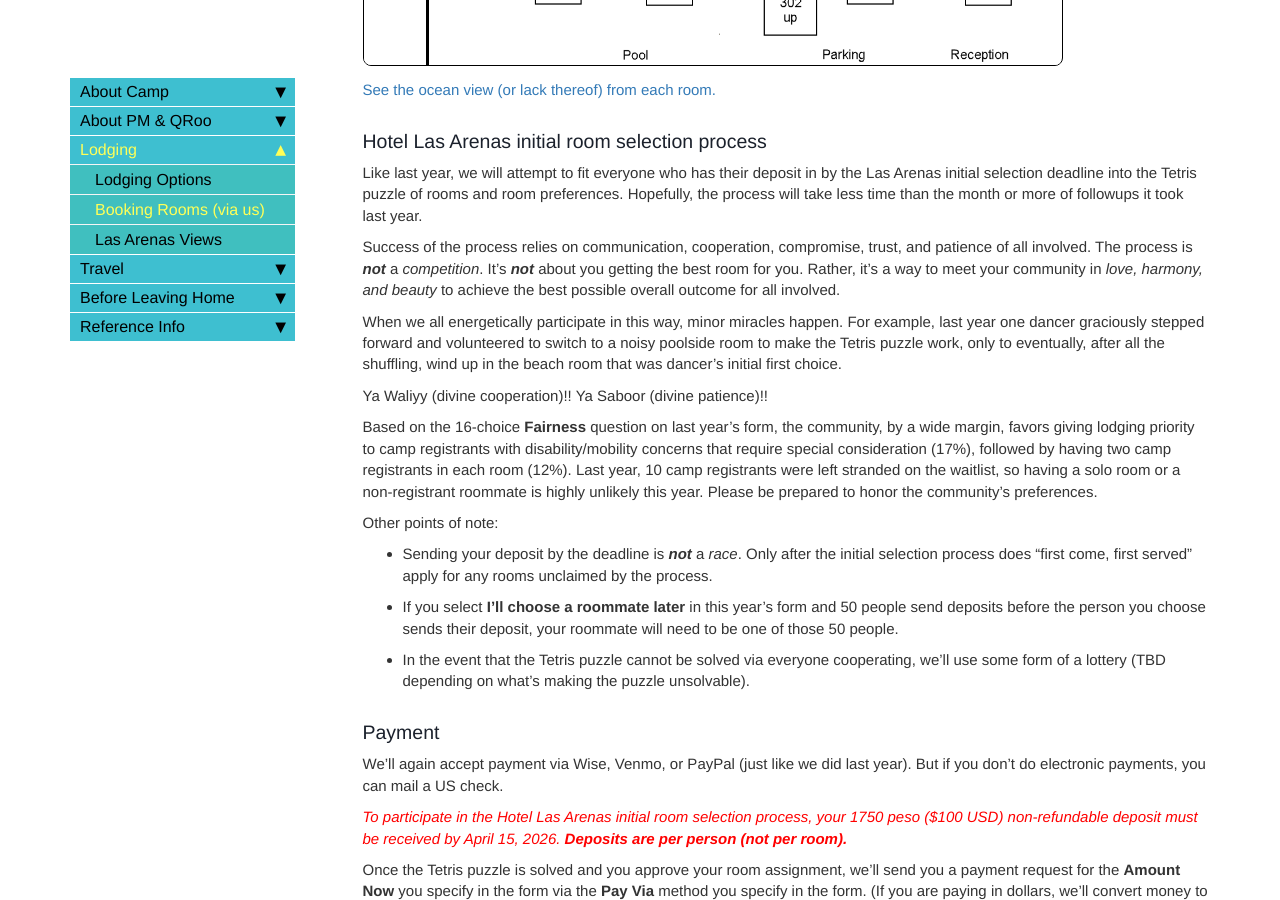
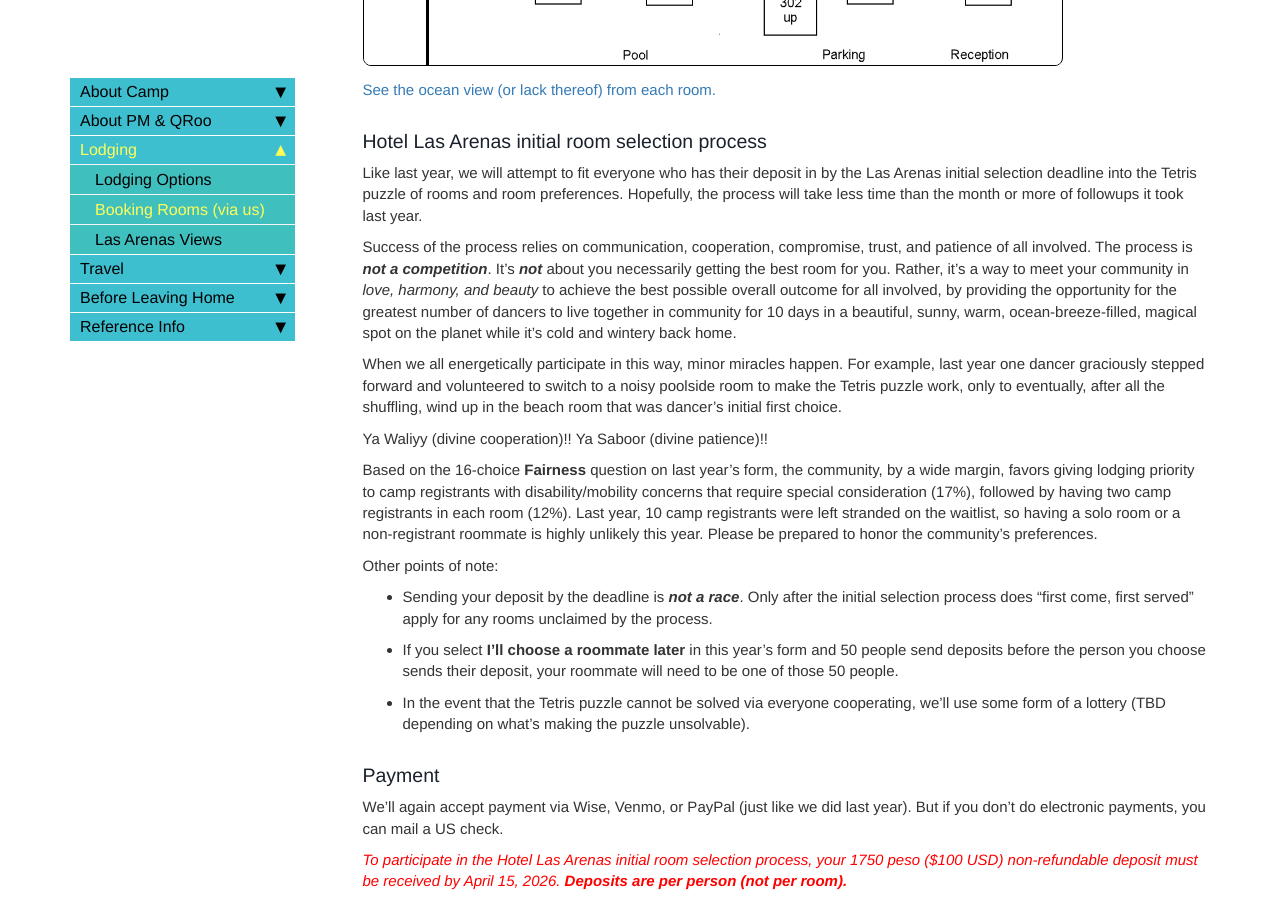
Before and after one commit to davewalker60/pmdup, a Jekyll site: the page built from pages/booking-rooms.md, in a window 1280 px wide and 900 px high, scrolled down 3159 px. Built offline with Jekyll 4.4.1, drawn with Linux system fonts in a browser that asks for light colours; comment, search, counter and statistics services are not loaded.

Commit message:
magical place

```diff
--- a/pages/booking-rooms.md
+++ b/pages/booking-rooms.md
@@ -95,7 +95,7 @@ To participate in the Las Arenas initial room selection process, complete and su
 
 Like last year, we will attempt to fit everyone who has their deposit in by the Las Arenas initial selection deadline into the Tetris puzzle of rooms and room preferences. Hopefully, the process will take less time than the month or more of followups it took last year.
 
-Success of the process relies on communication, cooperation, compromise, trust, and patience of all involved. The process is ***not*** a *competition*. It's ***not*** about you getting the best room for you. Rather, it's a way to meet your community in *love, harmony, and beauty* to achieve the best possible overall outcome for all involved.
+Success of the process relies on communication, cooperation, compromise, trust, and patience of all involved. The process is ***not a competition***. It's ***not*** about you necessarily getting the best room for you. Rather, it's a way to meet your community in *love, harmony, and beauty* to achieve the best possible overall outcome for all involved, by providing the opportunity for the greatest number of dancers to live together in community for 10 days in a beautiful, sunny, warm, ocean-breeze-filled, magical spot on the planet while it's cold and wintery back home.
 
 When we all energetically participate in this way, minor miracles happen. For example, last year one dancer graciously stepped forward and volunteered to switch to a noisy poolside room to make the Tetris puzzle work, only to eventually, after all the shuffling, wind up in the beach room that was dancer's initial first choice.
 
@@ -104,7 +104,7 @@ Ya Waliyy (divine cooperation)!! Ya Saboor (divine patience)!!
 Based on the 16-choice **Fairness** question on last year's form, the community, by a wide margin, favors giving lodging priority to camp registrants with disability/mobility concerns that require special consideration (17%), followed by having two camp registrants in each room (12%). Last year, 10 camp registrants were left stranded on the waitlist, so having a solo room or a non-registrant roommate is highly unlikely this year. Please be prepared to honor the community's preferences.
 
 Other points of note:
-* Sending your deposit by the deadline is ***not*** a *race*. Only after the initial selection process does "first come, first served" apply for any rooms unclaimed by the process.
+* Sending your deposit by the deadline is ***not a race***. Only after the initial selection process does "first come, first served" apply for any rooms unclaimed by the process.
 * If you select **I'll choose a roommate later** in this year's form and 50 people send deposits before the person you choose sends their deposit, your roommate will need to be one of those 50 people.
 * In the event that the Tetris puzzle cannot be solved via everyone cooperating, we'll use some form of a lottery (TBD depending on what's making the puzzle unsolvable).
 
```
